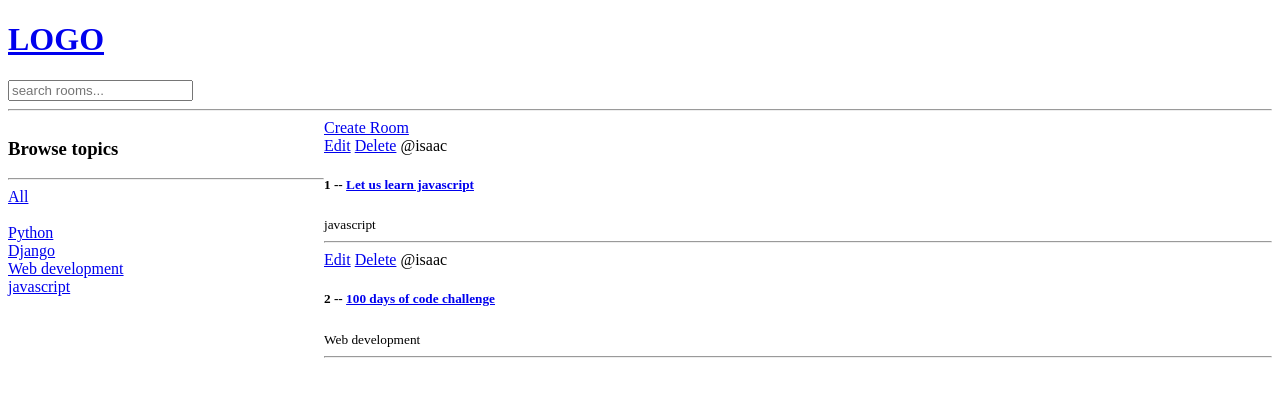
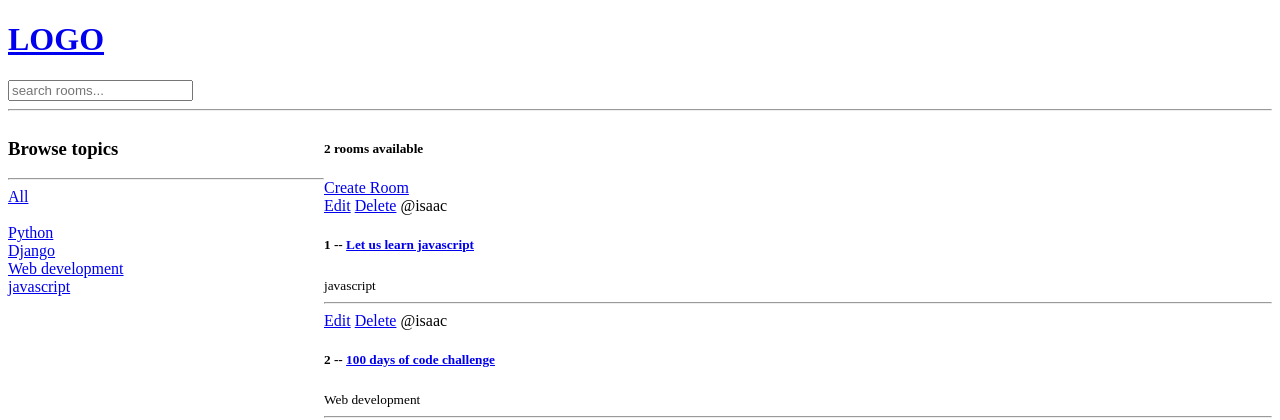
Before and after one commit to Isaac3N/django-proj, a Django app: page / in a window 1280 px wide. Shown: the top 420 px of the page. Run offline with Django 4.2, Linux system fonts and the light colour scheme; data comes from the database, SQL or seed files in the repository.

Commit message:
dynamic search and room counting

```diff
--- a/studymates/base/templates/base/home.html
+++ b/studymates/base/templates/base/home.html
@@ -27,6 +27,7 @@
 	</div>
 
 	<div>
+		<h5>{{room_count}} rooms available</h5>
 		<a href="{% url "create-room" %}">Create Room</a>
 	<div>
 		{%for room in rooms%}
--- a/studymates/base/views.py
+++ b/studymates/base/views.py
@@ -1,12 +1,13 @@
 from django.shortcuts import render, redirect
 from .models import *
 from .forms import RoomForm
+from django.db.models import Q
 
 
 # Create your views here.
 
 # rooms = [
-#     {"id": 1, "name": "Let's learn python"},
+#     {"id":1, "name": "Let's learn python"},
 #     {"id": 2, "name": "Design with me"},
 #     {"id": 3, "name": "Frontend developments"}
 # ]
@@ -14,9 +15,11 @@ from .forms import RoomForm
 
 def home(request):
     q = request.GET.get("q") if request.GET.get("q") != None else ""
-    rooms = Room.objects.filter(topic__name__icontains=q)
+    rooms = Room.objects.filter(Q(topic__name__icontains=q) |
+                                Q(name__icontains=q) | Q(description__icontains=q))
     topics = Topic.objects.all()
-    context = {"rooms": rooms, "topics": topics}
+    room_count = rooms.count()
+    context = {"rooms": rooms, "topics": topics, "room_count": room_count}
     return render(request, "base/home.html", context)
 
 
```
